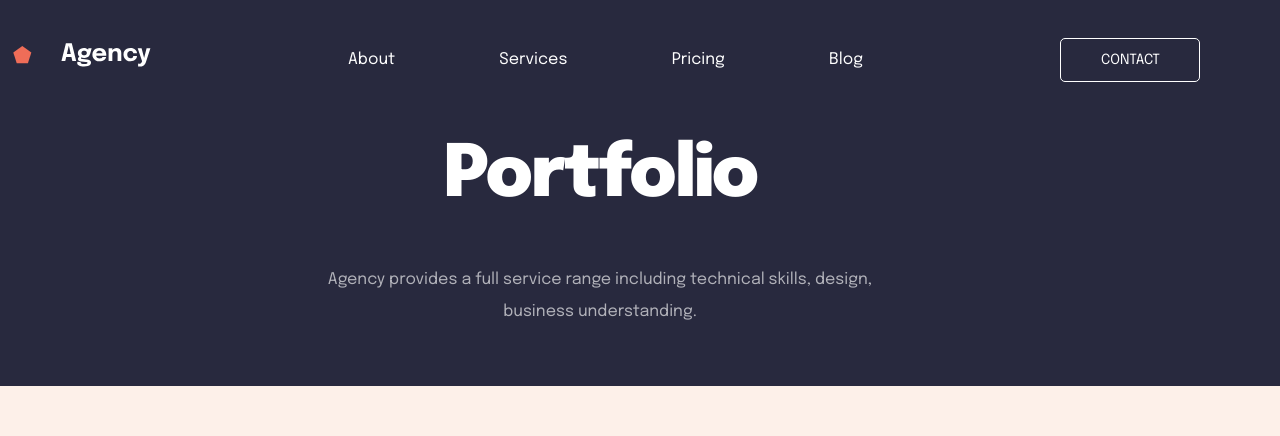
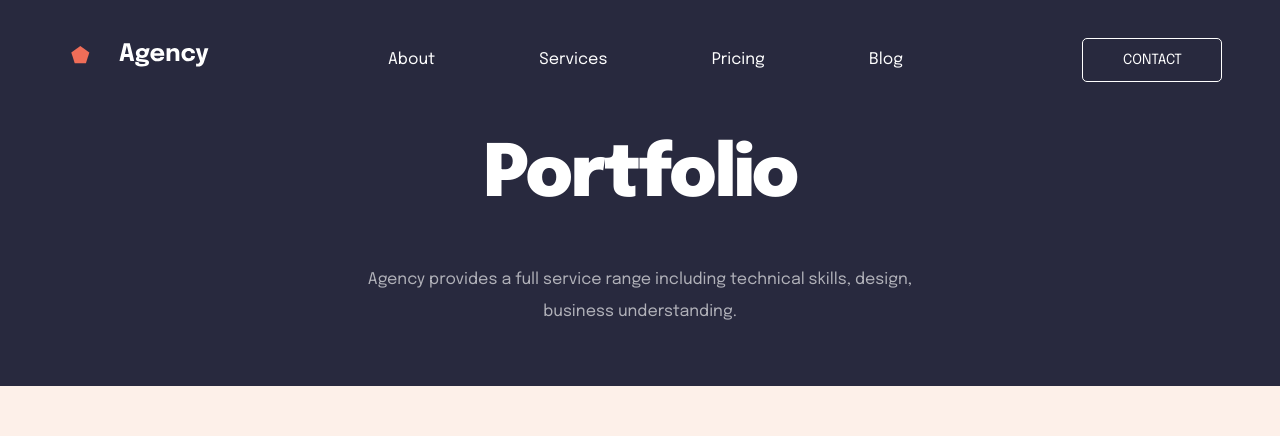
Before and after one commit to AlexeyKrop/test-from-upiter, a React (Create React App) app: page / in a window 1280 px wide. Shown: the top 436 px of the page. Built offline with nearby package versions, Linux system fonts and the light colour scheme.

Commit message:
fix container style

```diff
--- a/src/index.css
+++ b/src/index.css
@@ -15,15 +15,11 @@ code {
   font-family: source-code-pro, Menlo, Monaco, Consolas, 'Courier New',
     monospace;
 }
-@media (max-width: 1920px) {
-  .container{
-    max-width: 1600px;
-  }
-}
-@media (max-width: 1280px) {
+
   .container{
     max-width: 1200px;
-  }
+    margin: 0 auto;
+    padding: 0 18px;
 }
 
 .header{
```
